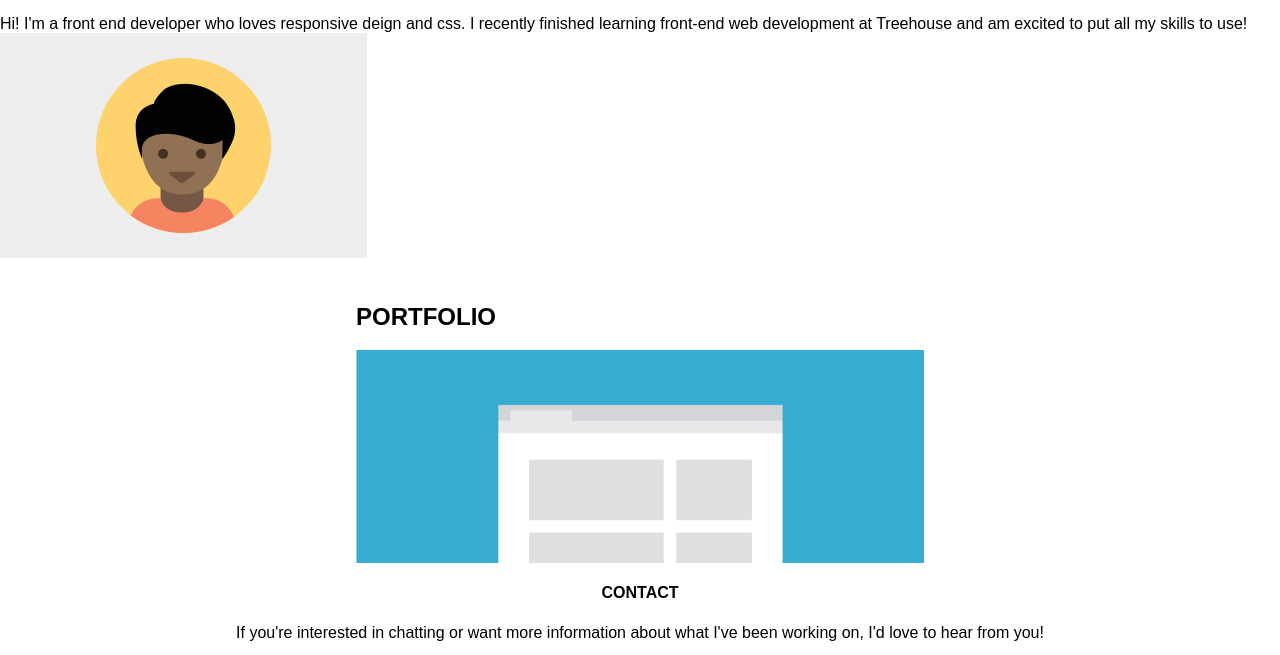
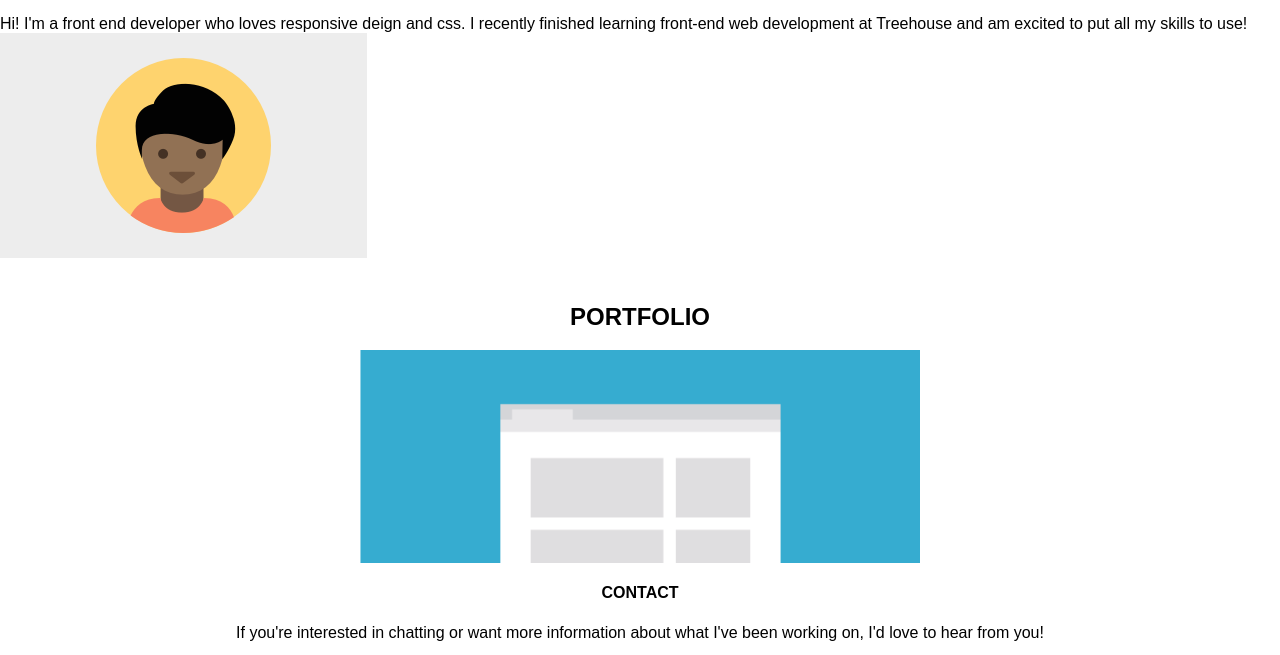
Before and after one commit to angelfish2510/Project-2-_-responsive-layouts, a plain HTML site: page index.html in a window 1280 px wide. Shown: the part 136-791 px from the top of the page. Drawn offline with nearby package versions, Linux system fonts and the light colour scheme; a web font is replaced by a local one.

Commit message:
text align

```diff
--- a/css/style.css
+++ b/css/style.css
@@ -39,14 +39,9 @@ img {
     padding: 20px;
     margin: auto;
     overflow: scroll;
+    text-align: center;
 }
 
-.portfolio-container {
-    padding-left: 1em;
-    padding-right: 1em;
-    width: 70%;
-    margin: 0 auto;
-  }
 
 /* ---- Page Elements ---- */
 
```
